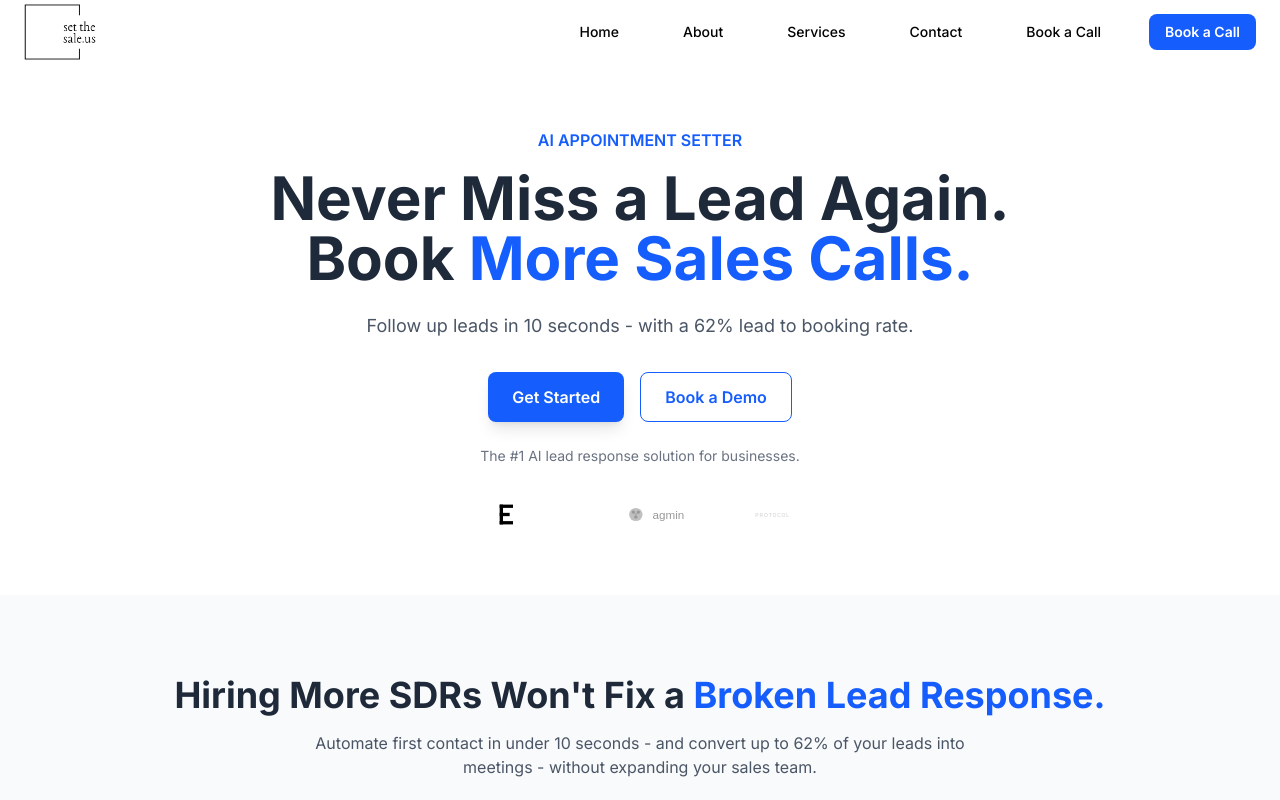
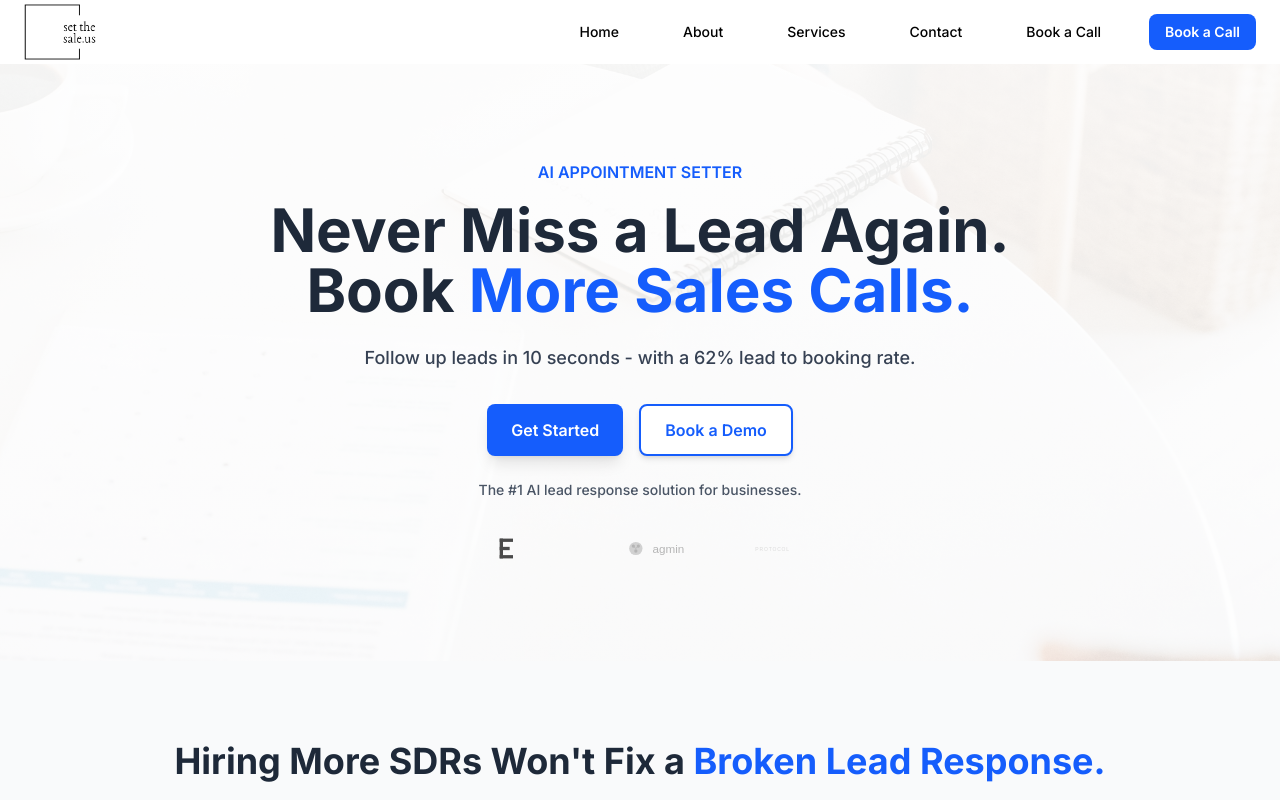
Before and after one commit to capitanbarbosa/setthesale-us, a Next.js app: page /home-3 in a window 1280 px wide. Shown: the top 800 px of the page. Built offline with nearby package versions, Linux system fonts and the light colour scheme.

Commit message:
home 3 cool

```diff
--- a/src/app/home-3/page.js
+++ b/src/app/home-3/page.js
@@ -37,31 +37,46 @@ const HomePage3 = () => {
   return (
     <div className="bg-white text-gray-800 font-sans">
       {/* Hero Section */}
-      <section className="text-center py-16 px-4">
+      <section className="relative text-center py-24 px-4 overflow-hidden">
+        {/* Background Image */}
+        <div className="absolute inset-0 z-0">
+          <Image
+            src="/images/royalty-free/pexels-alex-green-5699486.jpg"
+            alt="Professional business background"
+            fill
+            className="object-cover"
+            priority
+          />
+          <div className="absolute inset-0 bg-gradient-to-b from-white/95 via-white/90 to-white/85"></div>
+        </div>
+
+        {/* Content */}
+        <div className="relative z-10">
           <p className="text-blue-600 font-semibold">AI APPOINTMENT SETTER</p>
           <h1 className="text-5xl md:text-6xl font-bold mt-4">
             Never Miss a Lead Again.
             <br />
             Book <span className="text-blue-600">More Sales Calls.</span>
           </h1>
-        <p className="text-lg text-gray-600 mt-6 max-w-2xl mx-auto">
+          <p className="text-lg text-gray-700 mt-6 max-w-2xl mx-auto font-medium">
             Follow up leads in 10 seconds - with a 62% lead to booking rate.
           </p>
           <div className="mt-8 flex justify-center gap-4">
             <button className="bg-blue-600 text-white font-semibold py-3 px-6 rounded-lg shadow-lg hover:bg-blue-700 transition-colors">
               Get Started
             </button>
-          <button className="bg-white text-blue-600 font-semibold py-3 px-6 rounded-lg border border-blue-600 hover:bg-blue-50 transition-colors">
+            <button className="bg-white text-blue-600 font-semibold py-3 px-6 rounded-lg border-2 border-blue-600 hover:bg-blue-50 transition-colors shadow-md">
               Book a Demo
             </button>
           </div>
-        <p className="text-sm text-gray-500 mt-6">
+          <p className="text-sm text-gray-600 mt-6 font-medium">
             The #1 AI lead response solution for businesses.
           </p>
-        <div className="mt-8 flex justify-center items-center gap-8">
+          <div className="mt-8 flex justify-center items-center gap-8 opacity-70">
             <Image src="/images/company-logo-1.svg" alt="Mindvalley" width={100} height={30} />
             <Image src="/images/company-logo-2.svg" alt="Windesheim" width={100} height={30} />
             <Image src="/images/company-logo-3.svg" alt="Intel" width={50} height={30} />
+          </div>
         </div>
         {/* <div className="mt-12 relative max-w-4xl mx-auto">
           <Image
```
Lines whose indentation alone changed are shown as unchanged.
